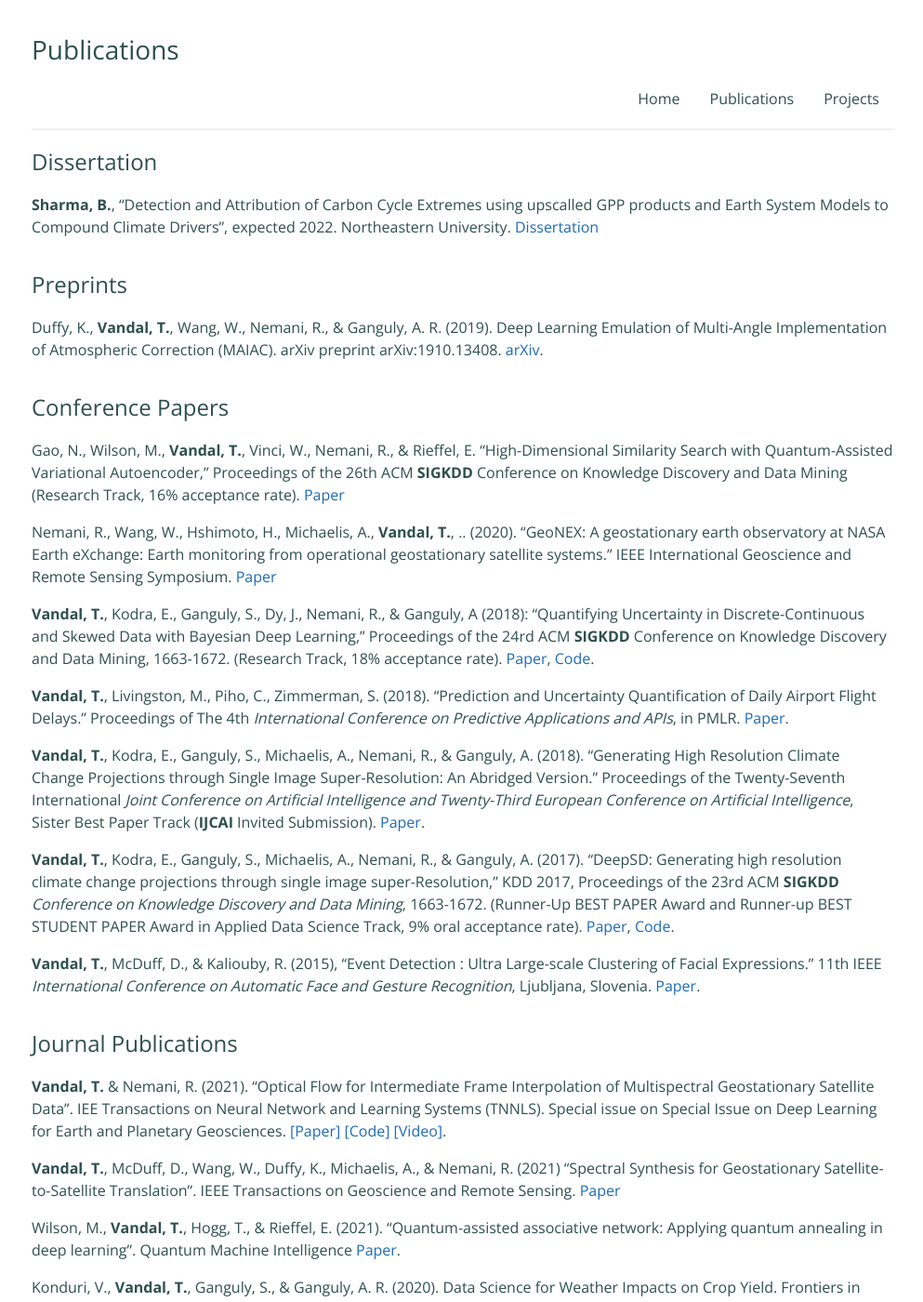
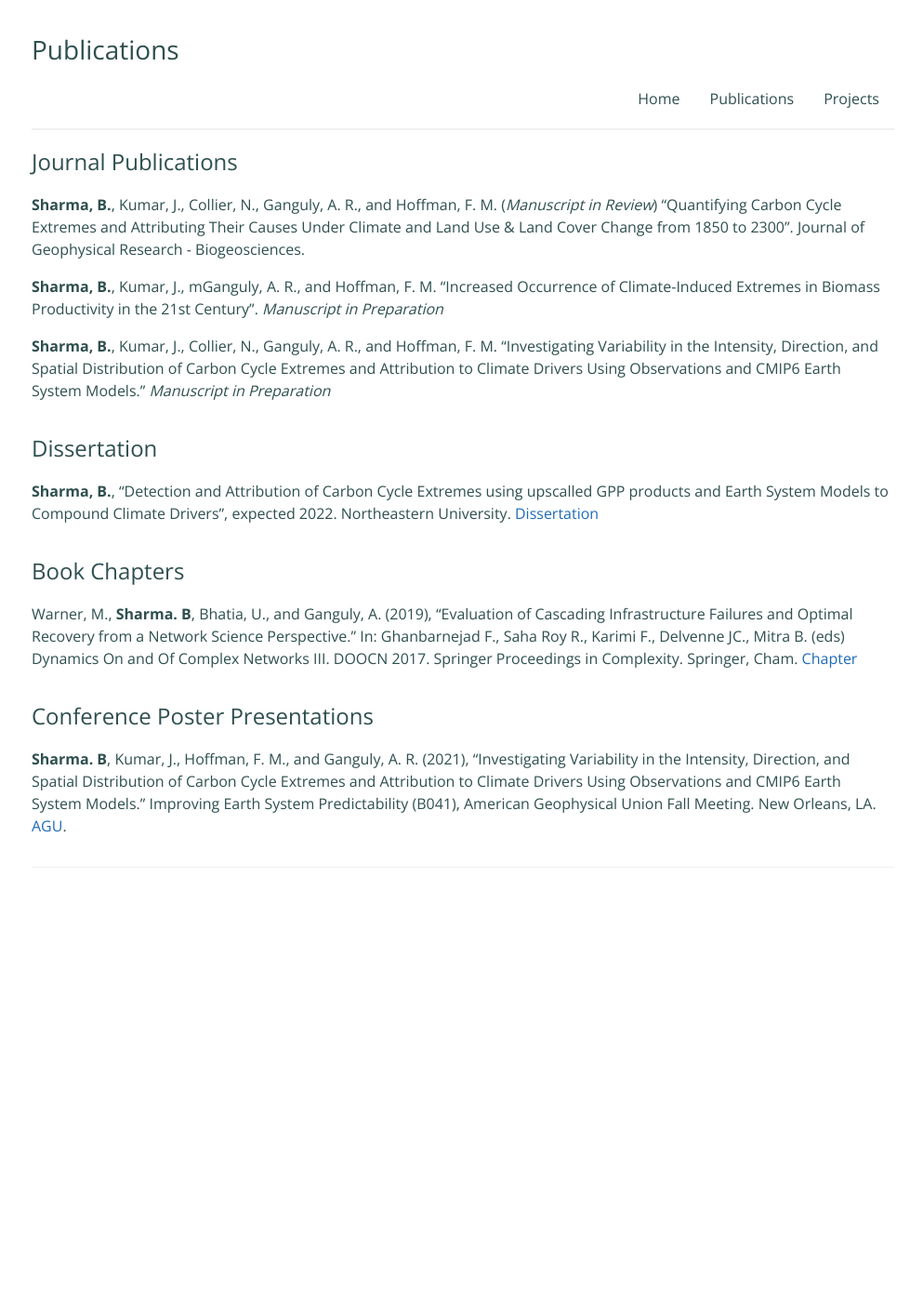
Before and after one commit to sharmapritika/sharmapritika.github.io, a Jekyll site: the page built from publications.md, in a window 1280 px wide and 1400 px high. Shown: the whole window at 93% size, without its empty margins (142-1135 px from the left). Built offline with Jekyll 4.4.1, drawn with Linux system fonts in a browser that asks for light colours; some of the changed text lies outside the part shown.

Commit message:
Update publications.md

```diff
--- a/publications.md
+++ b/publications.md
@@ -4,65 +4,23 @@
 description:
 featured-img: assets/images/earth-wide.jpg
 ---
+## Journal Publications
+
+**Sharma, B.**, Kumar, J., Collier, N., Ganguly, A. R., and Hoffman, F. M. (_Manuscript in Review_) "Quantifying Carbon Cycle Extremes and Attributing Their Causes Under Climate and Land Use & Land Cover Change from 1850 to 2300". Journal of Geophysical Research - Biogeosciences.
+
+**Sharma, B.**, Kumar, J., mGanguly, A. R., and Hoffman, F. M. "Increased Occurrence of Climate-Induced Extremes in Biomass Productivity in the 21st Century". _Manuscript in Preparation_
+
+**Sharma, B.**, Kumar, J., Collier, N., Ganguly, A. R., and Hoffman, F. M. "Investigating Variability in the Intensity, Direction, and Spatial Distribution of Carbon Cycle Extremes and Attribution to Climate Drivers Using Observations and CMIP6 Earth System Models." _Manuscript in Preparation_
+
 
 ## Dissertation
 
 **Sharma, B.**, “Detection and Attribution of Carbon Cycle Extremes using upscalled GPP products and Earth System Models to Compound Climate Drivers”, expected 2022. Northeastern University. [Dissertation](./papers/sharma_dissertation_2022.pdf)
 
 
-## Preprints
-
-Duffy, K., **Vandal, T.**, Wang, W., Nemani, R., & Ganguly, A. R. (2019). Deep Learning Emulation of Multi-Angle Implementation of Atmospheric Correction (MAIAC). arXiv preprint arXiv:1910.13408. [arXiv](https://arxiv.org/pdf/1910.13408).
-
-## Conference Papers
-
-Gao, N., Wilson, M., **Vandal, T.**, Vinci, W., Nemani, R., & Rieffel, E. "High-Dimensional Similarity Search with Quantum-Assisted Variational Autoencoder," Proceedings of the 26th ACM **SIGKDD** Conference on Knowledge Discovery and Data Mining (Research Track, 16% acceptance rate). [Paper](https://www.kdd.org/kdd2020/accepted-papers/view/high-dimensional-similarity-search-with-quantum-assisted-variational-autoen)
-
-Nemani, R., Wang, W., Hshimoto, H., Michaelis, A., **Vandal, T.**, .. (2020). “GeoNEX: A geostationary earth observatory at NASA Earth eXchange: Earth monitoring from operational geostationary satellite systems.” IEEE International Geoscience and Remote Sensing Symposium. [Paper](https://igarss2020.org/view_paper.php?PaperNum=1427)
-
-
-**Vandal, T.**, Kodra, E., Ganguly, S., Dy, J., Nemani, R., & Ganguly, A (2018): “Quantifying Uncertainty in Discrete-Continuous and Skewed Data with Bayesian Deep Learning,” Proceedings of the 24rd ACM **SIGKDD** Conference on Knowledge Discovery and Data Mining, 1663-1672. (Research Track, 18% acceptance rate). [Paper](https://www.kdd.org/kdd2018/accepted-papers/view/quantifying-uncertainty-in-discrete-continuous-and-skewed-data-with-bayesia), [Code](https://github.com/tjvandal/discrete-continuous-bdl).
-
-**Vandal, T.**, Livingston, M., Piho, C., Zimmerman, S. (2018). “Prediction and Uncertainty Quantification of Daily Airport Flight Delays.” Proceedings of The 4th *International Conference on Predictive Applications and APIs*, in PMLR. [Paper](http://proceedings.mlr.press/v82/vandal18a/vandal18a.pdf).
-
-**Vandal, T.**, Kodra, E., Ganguly, S., Michaelis, A., Nemani, R., & Ganguly, A. (2018). “Generating High Resolution Climate Change Projections through Single Image Super-Resolution: An Abridged Version.” Proceedings of the Twenty-Seventh International *Joint Conference on Artificial Intelligence and Twenty-Third European Conference on Artificial Intelligence*, Sister Best Paper Track (**IJCAI** Invited Submission). [Paper](https://www.ijcai.org/proceedings/2018/0759.pdf).
-
-**Vandal, T.**, Kodra, E., Ganguly, S., Michaelis, A., Nemani, R., & Ganguly, A. (2017). “DeepSD: Generating high resolution climate change projections through single image super-Resolution,” KDD 2017, Proceedings of the 23rd ACM **SIGKDD** *Conference on Knowledge Discovery and Data Mining*, 1663-1672. (Runner-Up BEST PAPER Award and Runner-up BEST STUDENT PAPER Award in Applied Data Science Track, 9% oral acceptance rate). [Paper](https://www.kdd.org/kdd2017/papers/view/deepsd-generating-high-resolution-climate-change-projections-through-single), [Code](https://github.com/tjvandal/deepsd).
-
-**Vandal, T.**, McDuff, D., & Kaliouby, R. (2015), “Event Detection : Ultra Large-scale Clustering of Facial Expressions.” 11th IEEE *International Conference on Automatic Face and Gesture Recognition*, Ljubljana, Slovenia. [Paper](http://www.affectiva.com/wp-content/uploads/2017/03/Event-Detection-Ultra-Large-scale-Clustering-of-Facial-Expressions.pdf).
-
-## Journal Publications
-
-**Vandal, T.** & Nemani, R. (2021). "Optical Flow for Intermediate Frame Interpolation of Multispectral Geostationary Satellite Data". IEE Transactions on Neural Network and Learning Systems (TNNLS). Special issue on Special Issue on Deep Learning for Earth and Planetary Geosciences. [[Paper]](https://ieeexplore.ieee.org/document/9511282) [[Code]](https://github.com/tjvandal/geostationary-superslomo) [[Video]](https://www.youtube.com/watch?v=NeMXPQw3CJU&ab_channel=ThomasVandal).
-
-**Vandal, T.**, McDuff, D., Wang, W., Duffy, K., Michaelis, A., & Nemani, R. (2021) "Spectral Synthesis for Geostationary Satellite-to-Satellite Translation". IEEE Transactions on Geoscience and Remote Sensing. [Paper](https://ieeexplore.ieee.org/document/9462910)
-
-Wilson, M., **Vandal, T.**, Hogg, T., & Rieffel, E. (2021). "Quantum-assisted associative network: Applying quantum annealing in deep learning". Quantum Machine Intelligence [Paper](https://link.springer.com/article/10.1007/s42484-021-00047-9).
-
-Konduri, V., **Vandal, T.**, Ganguly, S., & Ganguly, A. R. (2020). Data Science for Weather Impacts on Crop Yield. Frontiers in Sustainable Food Systems, 4, 52. [Paper](https://www.frontiersin.org/articles/10.3389/fsufs.2020.00052/full)
-
-Li, S., Wang, W., Hashimoto, H., Xiong, J., **Vandal, T.**, Yao, J., Qian, L., Ichii, K., Lyapustin, A., Wang, Y., & Nemani, R., "First Provisional Land Surface Reflectance Product from Geostationary Satellite Himawari-8 AHI". *Remote Sensing*. December 12 2019. [DOI](https://doi.org/10.3390/rs11242990).
-
-Duffy, K., **Vandal, T.**, Li, S., Ganguly, S., Nemani, R., & Ganguly, A., "DeepEmSat: Deep Emulation for Satellite Data Mining." *Frontiers in Big Data*. December 10 2019. [Paper](https://www.frontiersin.org/articles/10.3389/fdata.2019.00042/full).
-
-**Vandal, T.**, E. Kodra, and A. Ganguly, “Intercomparison of Machine Learning Methods for Statistical Downscaling: The Case of Daily and Extreme Precipitation.” *Theoretical and Applied Climatology*. September 2018. [Paper](https://link.springer.com/article/10.1007/s00704-018-2613-3).
-
-## Workshop Papers
-
-**Vandal, T.** & Nemani, R. (2020). “Optical Flow for Intermediate Frame Interpolation of Multispectral Geostationary Satellite Data”.  1st ACM SIGKDD Workshop on Deep Learning for Spatiotemporal Data,
-Applications, and Systems (Best Spotlight Presentation).
-
-Duffy, K., **Vandal, T.**, Li, S., Ganguly, S., Nemani, R. & Ganguly, A. (2019). "DeepEmSat: Deep Emulation of Satellite Data Mining", SIGKDD workshop on Fragile Earth: Theory Guided Data Science to Enhance Scientific Discovery.
-
-Koduri, V., **Vandal, T.**, Ganguly, S., & Ganguly, A. (2018). “Data Mining for Weather Impacts on Crop Yield”,  SIGKDD workshop on Fragile Earth: Theory Guided Data Science to Enhance Scientific Discovery.
-
-**Vandal, T.** & Ganguly, A. (2017), “Uncertainty Quantification of Statistical Downscaling using Bayesian Deep Learning.” 7th *International Workshop on Climate Informatics*, Boulder, CO.
-
-Li, Y., Chang, Y., **Vandal, T.**,  Das, D., Ding, A., Ganguly,  A., & Dy, J. (2016), “Copula based covariate selection in climate for statistical downscaling", 5th *International Workshop on Climate Informatics*, Boulder, CO.
-
 ## Book Chapters
 
-Warner, M., **Sharma. B**, Bhatia, U., and Ganguly, A. (2019), “Evaluation of Cascading Infrastructure Failures and Optimal Recovery from a Network Science Perspective.” In: Ghanbarnejad F., Saha Roy R., Karimi F., Delvenne JC., Mitra B. (eds) Dynamics On and Of Complex Networks III. DOOCN 2017. Springer Proceedings in Complexity. Springer, Cham. [Chapter](!https://doi.org/10.1007/978-3-030-14683-2_3)
+Warner, M., **Sharma. B**, Bhatia, U., and Ganguly, A. (2019), “Evaluation of Cascading Infrastructure Failures and Optimal Recovery from a Network Science Perspective.” In: Ghanbarnejad F., Saha Roy R., Karimi F., Delvenne JC., Mitra B. (eds) Dynamics On and Of Complex Networks III. DOOCN 2017. Springer Proceedings in Complexity. Springer, Cham. [Chapter](https://doi.org/10.1007/978-3-030-14683-2_3)
 
 
 ## Conference Poster Presentations
```
